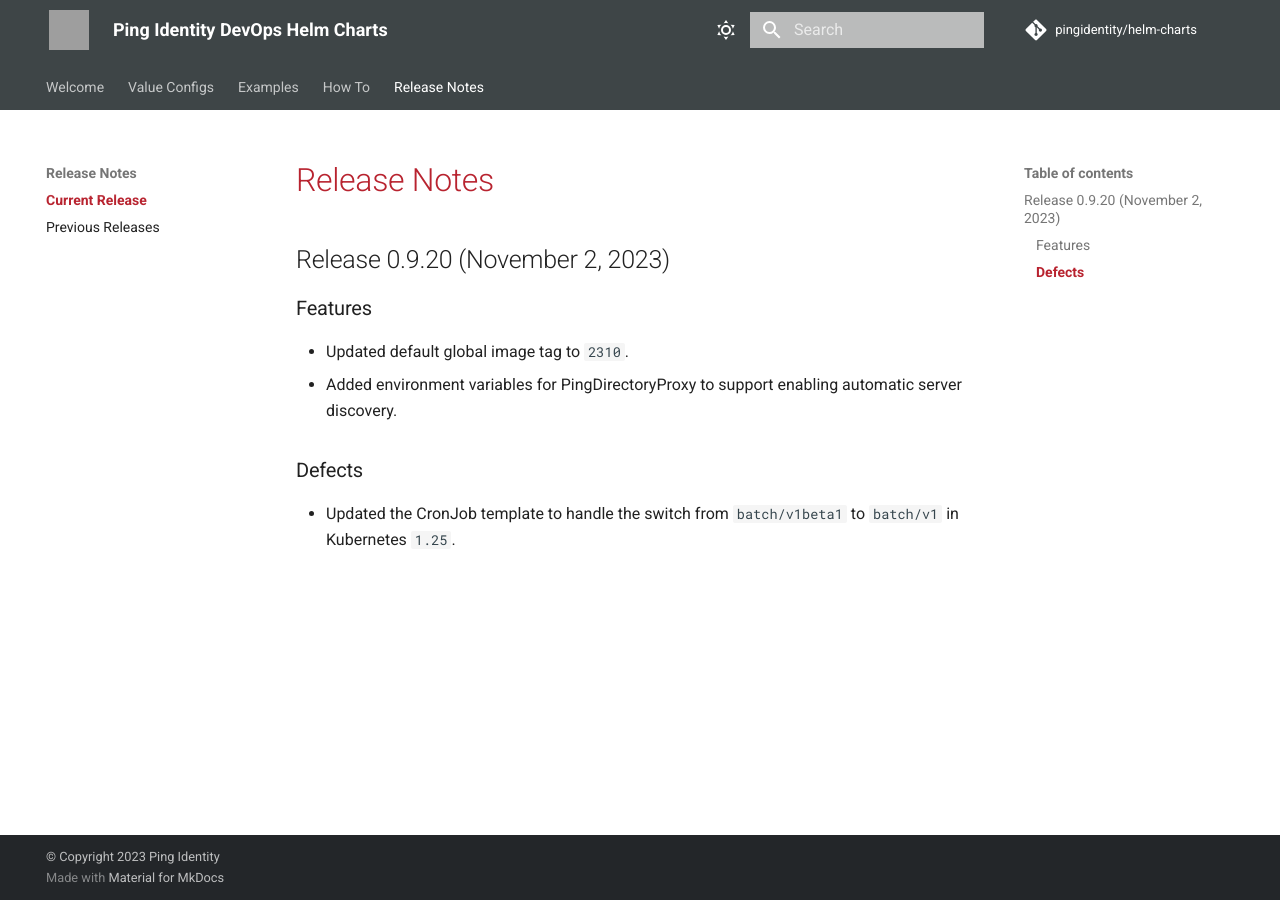
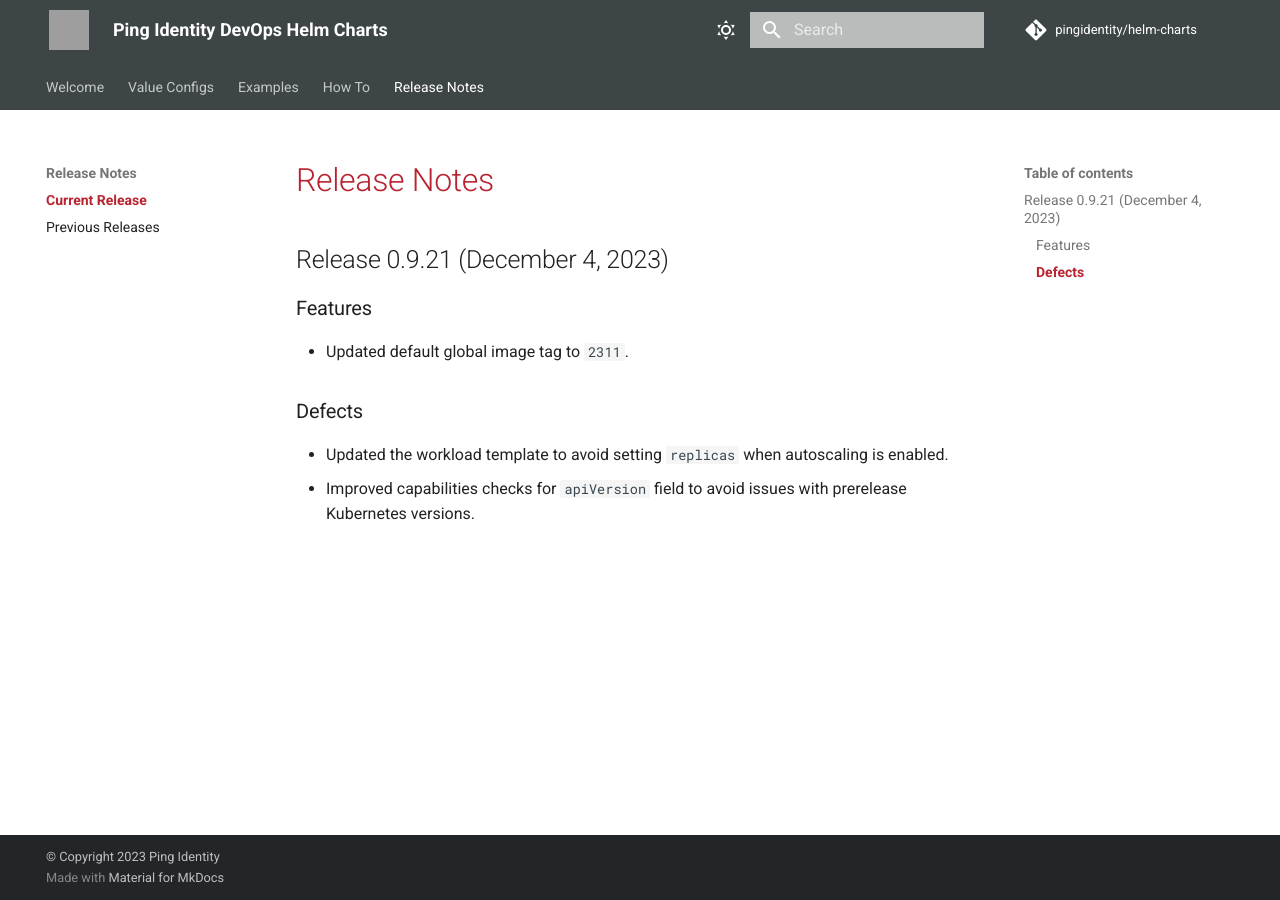
Before and after one commit to pingidentity/helm-charts, an MkDocs documentation site: the page built from docs/release-notes/currentRelease.md, in a window 1280 px wide. Built offline with MkDocs 1.6.1 and Material for MkDocs 9.7.7, drawn with Linux system fonts in a browser that asks for light colours; comment, search, counter and statistics services are not loaded; grey boxes are pictures that could not be loaded.

Commit message:
Release 0.9.21

```diff
--- a/docs/release-notes/currentRelease.md
+++ b/docs/release-notes/currentRelease.md
@@ -1,8 +1,8 @@
 # Release Notes
-## Release 0.9.20 (November 2, 2023)
+## Release 0.9.21 (December 4, 2023)
 ### Features ###
-  - Updated default global image tag to `2310`.
-  - Added environment variables for PingDirectoryProxy to support enabling automatic server discovery.
+  - Updated default global image tag to `2311`.
 
 ### Defects ###
-  - Updated the CronJob template to handle the switch from `batch/v1beta1` to `batch/v1` in Kubernetes `1.25`.
+  - Updated the workload template to avoid setting `replicas` when autoscaling is enabled.
+  - Improved capabilities checks for `apiVersion` field to avoid issues with prerelease Kubernetes versions.
```
Also changed, not shown: docs/config/supported-values.md (+1 -1 lines), docs/index.yaml (+13 -1 lines), docs/release-notes/previousReleases.md (+8 -0 lines), 2 other files.
